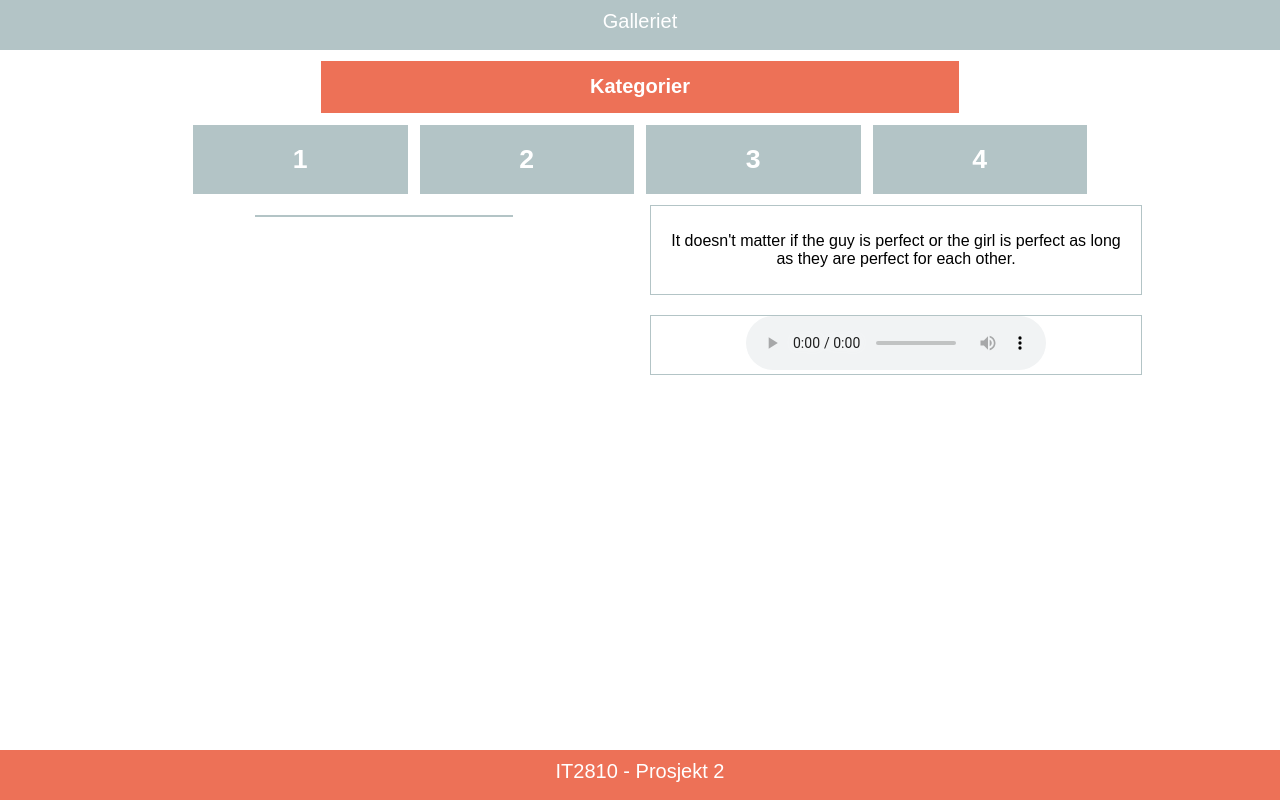
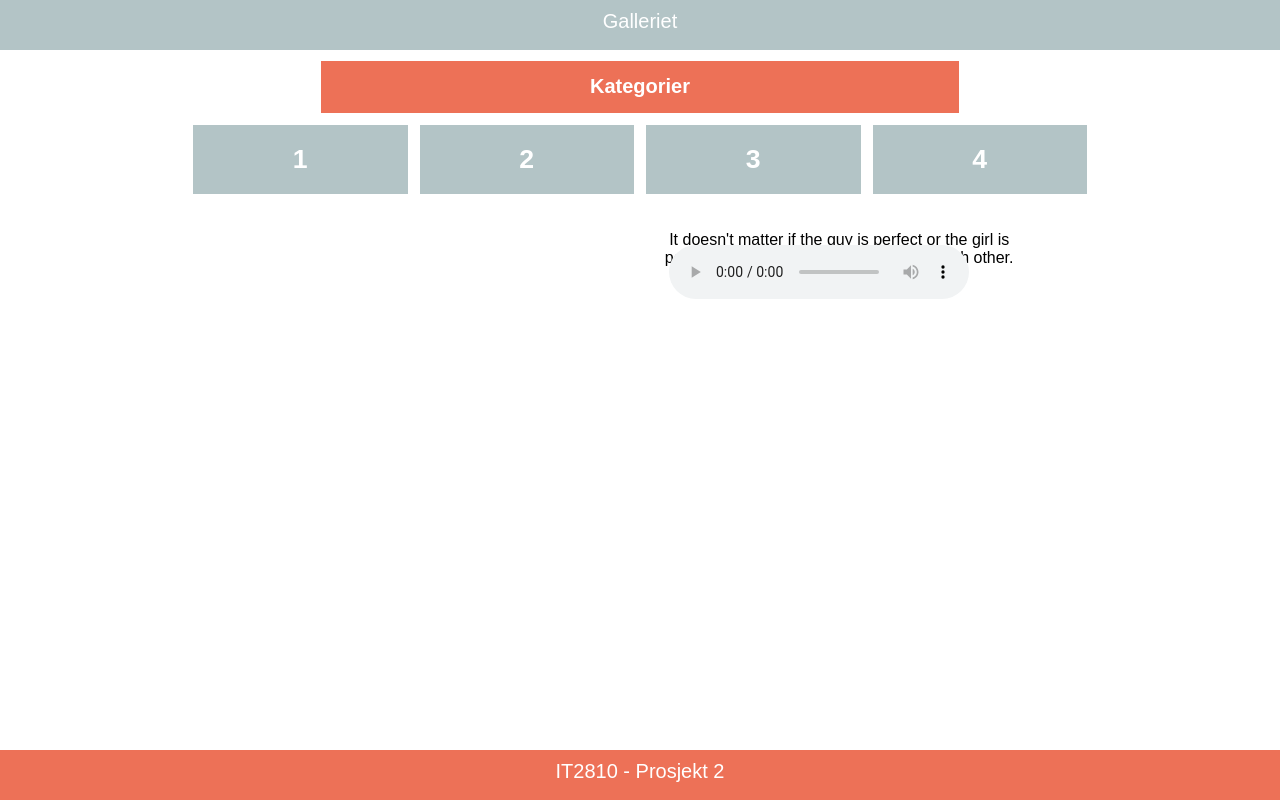
Before and after one commit to IT2810/it2810-webutvikling-h18-prosjekt-2-gruppe--23, a React (Create React App) app in the folder pro2/: page / in a window 1280 px wide. Built offline with nearby package versions, Linux system fonts and the light colour scheme; no server answers.

Commit message:
Liten fix på default valg av kategori + css endringer #16 #18 #19 #23

```diff
--- a/pro2/public/TextFile/Riddles/1.json
+++ b/pro2/public/TextFile/Riddles/1.json
@@ -1 +1 @@
-{"text" : "Noen måneder har 30 dager, og noen har 31 dager. Hvor mange måneder har 28 dager?"}
+{"text" : "Noen måneder har 30 dager, og noen har 31 dager. Hvor mange måneder har 28 dager? Svar: Alle"}
--- a/pro2/public/TextFile/Riddles/2.json
+++ b/pro2/public/TextFile/Riddles/2.json
@@ -1 +1 @@
-{"text" : "Hvilket dyr er livredd for berg- og dalbaner?"}
+{"text" : "Hvilket dyr er livredd for berg- og dalbaner? Svar: Antiloopen"}
--- a/pro2/public/TextFile/Riddles/3.json
+++ b/pro2/public/TextFile/Riddles/3.json
@@ -1 +1 @@
-{"text" : "Hvis en brun hane legger et brunt egg på grensa mellom Norge og Sverige og ruger ut en brun kylling, blir den da norsk eller svensk?"}
+{"text" : "Hvis en brun hane legger et brunt egg på grensa mellom Norge og Sverige og ruger ut en brun kylling, blir den da norsk eller svensk? Svar: Haner legger ikke egg"}
--- a/pro2/public/TextFile/Riddles/4.json
+++ b/pro2/public/TextFile/Riddles/4.json
@@ -1 +1 @@
-{"text" : "Hvor er havet uten bølger, elvene uten vann, skogen uten trær, byene uten hus og fjellene helt flate?"}
+{"text" : "Hvor er havet uten bølger, elvene uten vann, skogen uten trær, byene uten hus og fjellene helt flate? Svar: Kartet"}
--- a/pro2/src/components/CategoryMenu/CategoryContent.js
+++ b/pro2/src/components/CategoryMenu/CategoryContent.js
@@ -23,19 +23,22 @@ class CategoryContent extends Component {
                 <CategoryPicker id="catPicture" cat1 = "Superheroes"
                 name1="Superhelter" cat2= "Seasons" name2="Årstider"
                 cat3 = "Holidays" name3="Høytider"
-                selectCategory = {this.props.selectPictureCategory}></CategoryPicker>
+                selectCategory = {this.props.selectPictureCategory}
+                mainCat = {this.props.pic}></CategoryPicker>
             </div>
             <div className="catText">
                 <b>Velg tekstkategori</b>
                 <CategoryPicker id="catText" cat1 = "Cliches" name1="Klisjeer"
                 cat2="Jokes" name2="Vitser" cat3="Riddles"
-                name3="Gåter" selectCategory = {this.props.selectTextCategory}></CategoryPicker>
+                name3="Gåter" selectCategory = {this.props.selectTextCategory}
+                mainCat ={this.props.txt}></CategoryPicker>
             </div>
             <div className="catSound">
                 <b> Velg lydkategori</b>
                 <CategoryPicker id="catSound" cat1="Animals" name1="Dyr"
                 cat2="Feelings" name2="Følelser" cat3="Instruments"
-                name3="Instrumenter" selectCategory = {this.props.selectSoundCategory}></CategoryPicker>
+                name3="Instrumenter" selectCategory = {this.props.selectSoundCategory}
+                mainCat = {this.props.soun}></CategoryPicker>
             </div>
         </div>
         )
--- a/pro2/src/components/CategoryMenu/CategoryMenu.css
+++ b/pro2/src/components/CategoryMenu/CategoryMenu.css
@@ -8,6 +8,7 @@
     font-size: 10px;
 
 }
+
 
 .categoryContent {
     width: 50%;
--- a/pro2/src/components/CategoryMenu/CategoryMenu.js
+++ b/pro2/src/components/CategoryMenu/CategoryMenu.js
@@ -26,7 +26,8 @@ class CategoryMenu extends Component {
                 {this.state.showMenu &&
                 <CategoryContent selectPictureCategory = {this.props.selectPictureCategory}
                 selectTextCategory = {this.props.selectTextCategory}
-                selectSoundCategory = {this.props.selectSoundCategory}></CategoryContent>}
+                selectSoundCategory = {this.props.selectSoundCategory} pic={this.props.pic} soun = {this.props.soun}
+                txt={this.props.txt}></CategoryContent>}
             </div>
         )
     }
--- a/pro2/src/components/CategoryMenu/CategoryPicker.js
+++ b/pro2/src/components/CategoryMenu/CategoryPicker.js
@@ -8,7 +8,7 @@ class CategoryPicker extends Component {
        super(props);
 
         this.state = {
-           category : props.cat1,
+           category : this.props.mainCat,
         };
 
 
--- a/pro2/src/components/Gallery/Gallery.css
+++ b/pro2/src/components/Gallery/Gallery.css
@@ -11,9 +11,7 @@
 .galleryPic{
     grid-row: 1;
     grid-column: 1;
-    border: 1px solid;
-    border-color: #B3C4C6;
-    width: 50%;
+    width: 60%;
     margin: auto;
     margin-top: 20px;
  }
@@ -21,18 +19,22 @@
 .galleryText{
     grid-row: 1;
     grid-column: 2;
-    border: 1px solid;
-    border-color: #B3C4C6;
     margin: 10px;
     padding: 10px;
+    width:70%;
+    display: flex;
+    align-items: center;
+
 }
 
+
 .gallerySound {
-    grid-row: 2;
+    grid-row: 1;
     grid-column: 2;
-    border: 1px solid;
-    border-color: #B3C4C6;
-    margin: 10px;
+    display:flex;
+    align-self: end;
+    justify-content: center;
+    width: 70%;
 }
 
 @media only screen and (max-width: 1025px) {
@@ -52,11 +54,14 @@
    .gallerySound {
        grid-row: 2;
        grid-column: 1;
+       width: 50%;
+       margin: auto;
    }
 
    .galleryText {
        grid-row: 3;
        grid-column: 1;
+       width: 100%;
 
    }
 
@@ -78,11 +83,13 @@
     .gallerySound {
         grid-row: 2;
         grid-column: 1;
+        width: 100%;
     }
 
     .galleryText {
         grid-row: 3;
         grid-column: 1;
+        width: 100%;
 
     }
 }
--- a/pro2/src/components/Gallery/Gallery.js
+++ b/pro2/src/components/Gallery/Gallery.js
@@ -61,7 +61,8 @@ class Gallery extends Component {
                 <div className="galleryCategories">
                     <CategoryMenu selectPictureCategory={this.selectPictureCategory}
                     selectTextCategory = {this.selectTextCategory}
-                    selectSoundCategory = {this.selectSoundCategory}></CategoryMenu>
+                    selectSoundCategory = {this.selectSoundCategory} pic={this.state.pictureCategory}
+                    soun = {this.state.soundCategory} txt={this.state.textCategory} ></CategoryMenu>
                 </div>
                 <div className="galleryTab">
                 <div className="tabContainer">
@@ -78,11 +79,11 @@ class Gallery extends Component {
                     </div>
 
                     <div className="galleryText">
-                        <Text category={this.state.textCategory} tabnr={this.state.tabs}> </Text>
+                        <Text className="textInGallery" category={this.state.textCategory} tabnr={this.state.tabs}> </Text>
                     </div>
 
                     <div className="gallerySound">
-                        <Sound category="Animals" tabnr="1"></Sound>
+                        <Sound category={this.state.category} tabnr="1"></Sound>
                     </div>
 
                 </div>
--- a/pro2/src/components/Tab/Tab.js
+++ b/pro2/src/components/Tab/Tab.js
@@ -5,7 +5,7 @@ import './TabStyle.css';
 class Tab extends Component {
 
   constructor(props){
-    super()
+    super(props)
   }
 
   /*handleClick = () => {
--- a/pro2/src/components/Tab/TabStyle.css
+++ b/pro2/src/components/Tab/TabStyle.css
@@ -40,7 +40,6 @@
 
     .tabText {
         font-size: 35px;
-        color: #000000a2;
     }
 }
 
```
